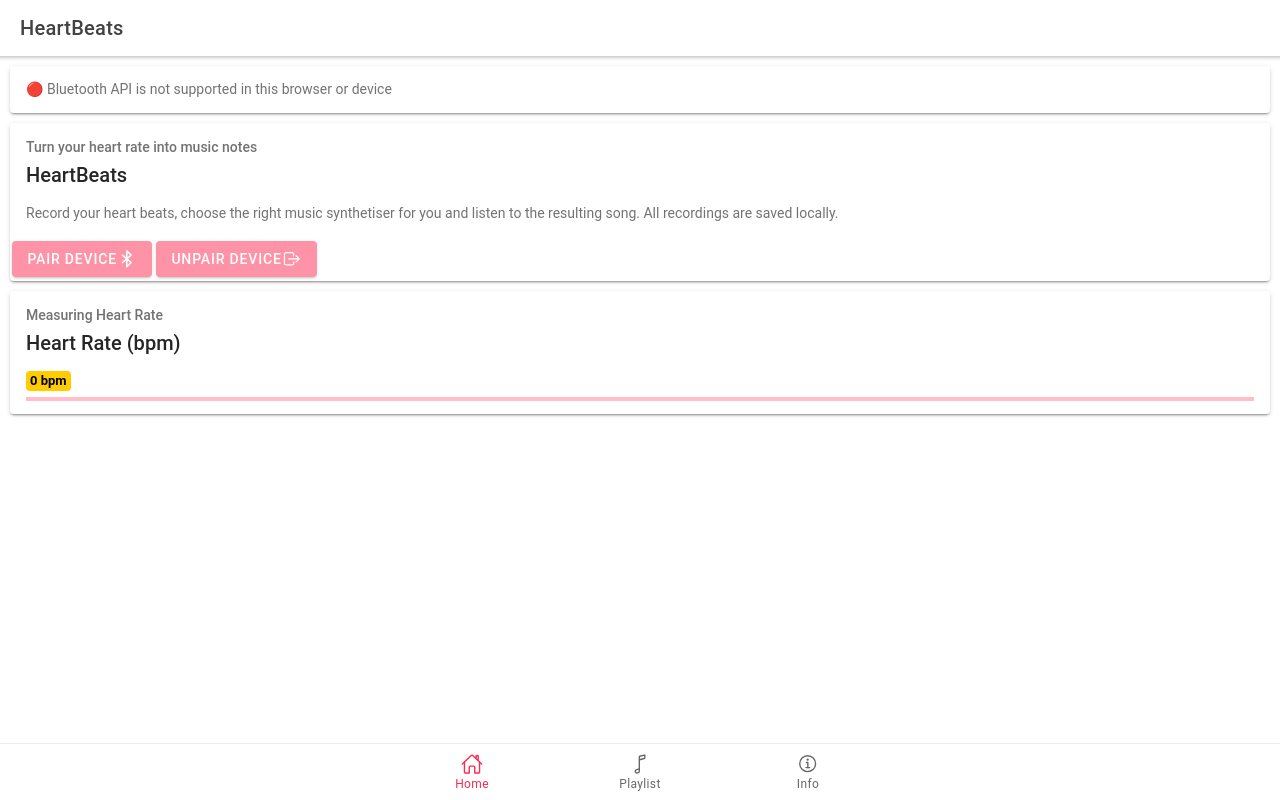
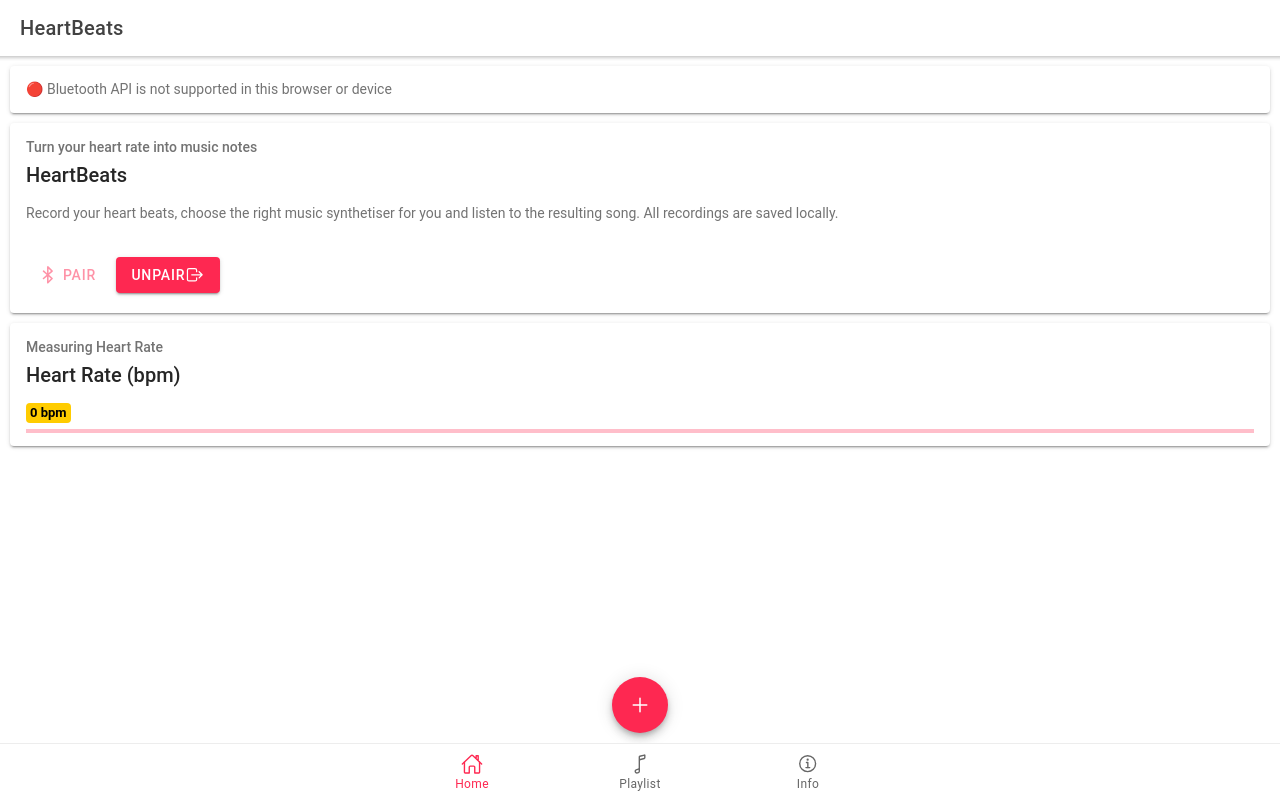
Before and after one commit to nelioyann/affective-music, a React (Create React App) app: page /home in a window 1280 px wide. Built offline with nearby package versions, Linux system fonts and the light colour scheme.

Commit message:
added new data

```diff
--- a/src/pages/Tab1.tsx
+++ b/src/pages/Tab1.tsx
@@ -16,11 +16,14 @@ import {
   IonToast,
   IonBadge,
   IonProgressBar,
+  IonButtons,
+  IonFab,
+  IonFabButton,
 } from "@ionic/react";
 
 // import ExploreContainer from "../components/ExploreContainer";
 import "./Tab1.css";
-import { bluetooth, logOutOutline } from "ionicons/icons";
+import { add, bluetooth, logOutOutline } from "ionicons/icons";
 
 
 
@@ -180,14 +183,17 @@ const Tab1: React.FC = () => {
             Record your heart beats, choose the right music synthetiser for you and listen to the resulting song.
             All recordings are saved locally.
           </IonCardContent>
-          <IonButton  disabled={!bleAvailability || isPaired} onClick={() => connect_miband()}>
-            Pair Device
-            <IonIcon icon={bluetooth} />
+          <div className="ion-padding">
+
+          <IonButton  fill="clear"  disabled={!bleAvailability || isPaired} onClick={() => connect_miband()}>
+            Pair
+            <IonIcon slot="start" icon={bluetooth} />
           </IonButton>
-          <IonButton  disabled={true} onClick={() => disconnect_miband()}>
-            UnPair Device
+          <IonButton  disabled={false} onClick={() => disconnect_miband()}>
+            UnPair
             <IonIcon icon={logOutOutline} />
           </IonButton>
+          </div>
         </IonCard>
         <IonCard>
           <IonCardHeader>
@@ -199,6 +205,11 @@ const Tab1: React.FC = () => {
           <IonProgressBar value={(hrValue - 40)/160}></IonProgressBar>
           </IonCardContent>
         </IonCard>
+        <IonFab vertical="bottom" horizontal="center" slot="fixed">
+          <IonFabButton>
+            <IonIcon icon={add} />
+          </IonFabButton>
+        </IonFab>
       </IonContent>
     </IonPage>
   );
--- a/src/pages/Tab2.css
+++ b/src/pages/Tab2.css
@@ -8,6 +8,13 @@ ion-label{
     margin: 10px auto;
 }
 
+.player-modal .modal-wrapper ion-page{
+    justify-content: space-around;
+}
+.tracks ion-thumbnail{
+    --border-radius: 5px ;
+}
+
 .beats-indicator ion-col{
     background-color: var(--ion-color-primary)	;
 }
--- a/src/pages/Tab2.tsx
+++ b/src/pages/Tab2.tsx
@@ -38,18 +38,18 @@ import * as Tone from "tone";
 
 const Tab2: React.FC = () => {
   const [showModal, setShowModal] = useState(false);
-  const [currentSynth, setCurrentSynth] = useState("0")
+  const [currentSynth, setCurrentSynth] = useState("0");
   const [currentSong, setCurrentSong] = useState<Song>({
     name: "",
     beats: [],
-    id: 0
+    id: 0,
   });
 
   const membrane = new Tone.MembraneSynth().toDestination();
   const am = new Tone.AMSynth().toDestination();
   const fm = new Tone.FMSynth().toDestination();
 
-  const synth = [am, fm,membrane]
+  const synth = [am, fm, membrane];
 
   interface Song {
     name: string;
@@ -60,43 +60,82 @@ const Tab2: React.FC = () => {
   const [songs, setSongs] = useState<Song[]>([
     {
       name: "Crescendo",
-      beats: [ 45,50,55,60,65, 70, 75, 80, 85, 90, 95, 100, 105, 110, 115, 120],
+      beats: [
+        45,
+        50,
+        55,
+        60,
+        65,
+        70,
+        75,
+        80,
+        85,
+        90,
+        95,
+        100,
+        105,
+        110,
+        115,
+        120,
+      ],
       id: 20200125124400,
     },
     {
       name: "Diminuendo",
-      beats: [120, 115, 110, 105, 100, 95, 90, 85, 80, 75, 70, 65, 60, 55, 50, 45],
+      beats: [
+        120,
+        115,
+        110,
+        105,
+        100,
+        95,
+        90,
+        85,
+        80,
+        75,
+        70,
+        65,
+        60,
+        55,
+        50,
+        45,
+      ],
       id: 20200125124401,
-    },
+    },{
+      name: "Aleatória",
+      beats: [120, 100, 85, 90, 75, 55, 65, 110, 80, 50, 45, 115, 95, 60, 70, 105],
+      id: 20200127103101
+    }
   ]);
 
-
-
   const playSong = (beats: number[]): void => {
-
     let interval = "8n";
     let index = 0;
     let iterations = 24;
 
     let loop = new Tone.Loop();
 
+    const repeat = () => {
+      console.log("repeat triggered", index);
+      synth[parseInt(currentSynth)].triggerAttackRelease(
+        beats[index % 4],
+        "8n"
+      );
 
-    const repeat = () =>{
-      console.log("repeat triggered", index)
-      synth[parseInt(currentSynth)].triggerAttackRelease(beats[index%4], "8n");
-
-      console.log(index%8)
-      index++
-      if (index >= iterations) {loop.dispose(); Tone.Transport.stop()}
-    }
+      console.log(index % 8);
+      index++;
+      if (index >= iterations) {
+        loop.dispose();
+        Tone.Transport.stop();
+      }
+    };
     // if (beats && beatIndex < beats.length) {
-      loop.iterations = iterations;
-      loop.interval = interval
-      loop.callback = repeat
-      loop.start(0)
+    loop.iterations = iterations;
+    loop.interval = interval;
+    loop.callback = repeat;
+    loop.start(0);
     console.log("beatIndex afeter loop", beats);
-    console.log(loop)
-
+    console.log(loop);
   };
 
   const handleMusicSelection = (
@@ -108,7 +147,7 @@ const Tab2: React.FC = () => {
     console.log("current song set", currentSong);
     setSongs([...songs]);
     Tone.Transport.start();
-    playSong(beats)
+    playSong(beats);
     // Tone.Transport.scheduleRepeat(playSong, "1n");
   };
   return (
@@ -124,7 +163,10 @@ const Tab2: React.FC = () => {
           isOpen={showModal}
           swipeToClose={true}
           cssClass="player-modal"
-          onDidDismiss={() => {setShowModal(false); Tone.Transport.stop()}}
+          onDidDismiss={() => {
+            setShowModal(false);
+            Tone.Transport.stop();
+          }}
           mode="ios"
         >
           <IonCard className="ion-text-center">
@@ -186,9 +228,7 @@ const Tab2: React.FC = () => {
             <IonSegment
               value={currentSynth}
               mode="ios"
-              onIonChange={(e) =>
-                setCurrentSynth(e.detail.value || "0")
-              }
+              onIonChange={(e) => setCurrentSynth(e.detail.value || "0")}
             >
               <IonSegmentButton value="0">
                 <IonLabel>AM</IonLabel>
@@ -202,7 +242,7 @@ const Tab2: React.FC = () => {
             </IonSegment>
           </IonCardContent>
         </IonCard>
-        <IonCard>
+        <IonCard className="tracks">
           <IonList>
             <IonListHeader>Saved Tracks</IonListHeader>
 
@@ -211,13 +251,15 @@ const Tab2: React.FC = () => {
                 <IonItem
                   key={song.id}
                   data-name={song.name}
-                  onClick={(e) => {handleMusicSelection(e, song); setCurrentSong(song)}}
+                  onClick={(e) => {
+                    handleMusicSelection(e, song);
+                    setCurrentSong(song);
+                  }}
                 >
-                  <IonLabel>
                     <IonThumbnail>
-              <img src="./assets/logo.png" alt="" />
-
+                      <img src="./assets/logo.png" alt="" />
                     </IonThumbnail>
+                  <IonLabel className="ion-padding">
                     <h2>{song.name}</h2>
                     <IonGrid>
                       <IonRow className="beats-indicator ion-align-items-end">
@@ -225,7 +267,7 @@ const Tab2: React.FC = () => {
                           <IonCol
                             key={song.id + index}
                             color="tertiary"
-                            style={{ height: beat / 3 }}
+                            style={{ height: beat / 4 }}
                           ></IonCol>
                         ))}
                       </IonRow>
```
Also changed, not shown: public/assets/thumbnail.png (added), 1 other file (tests, documents, lock files or other folders).
